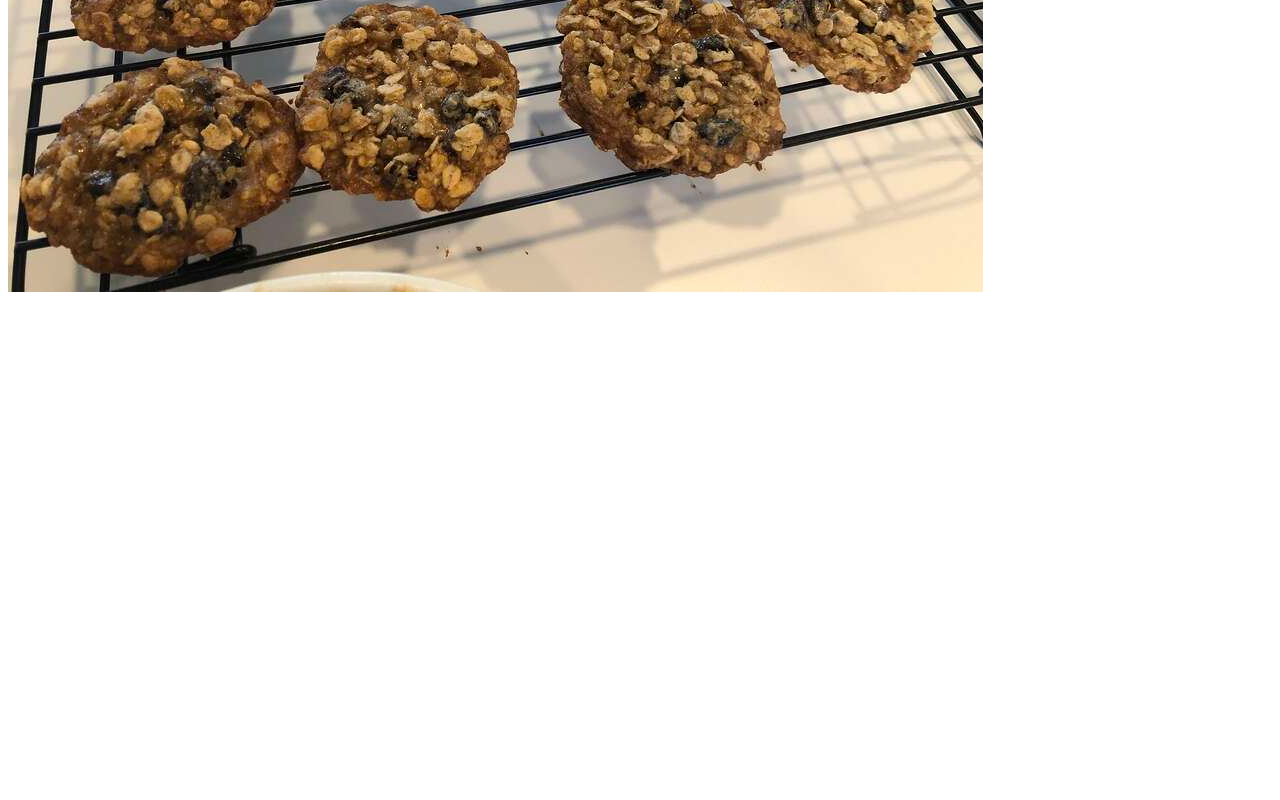
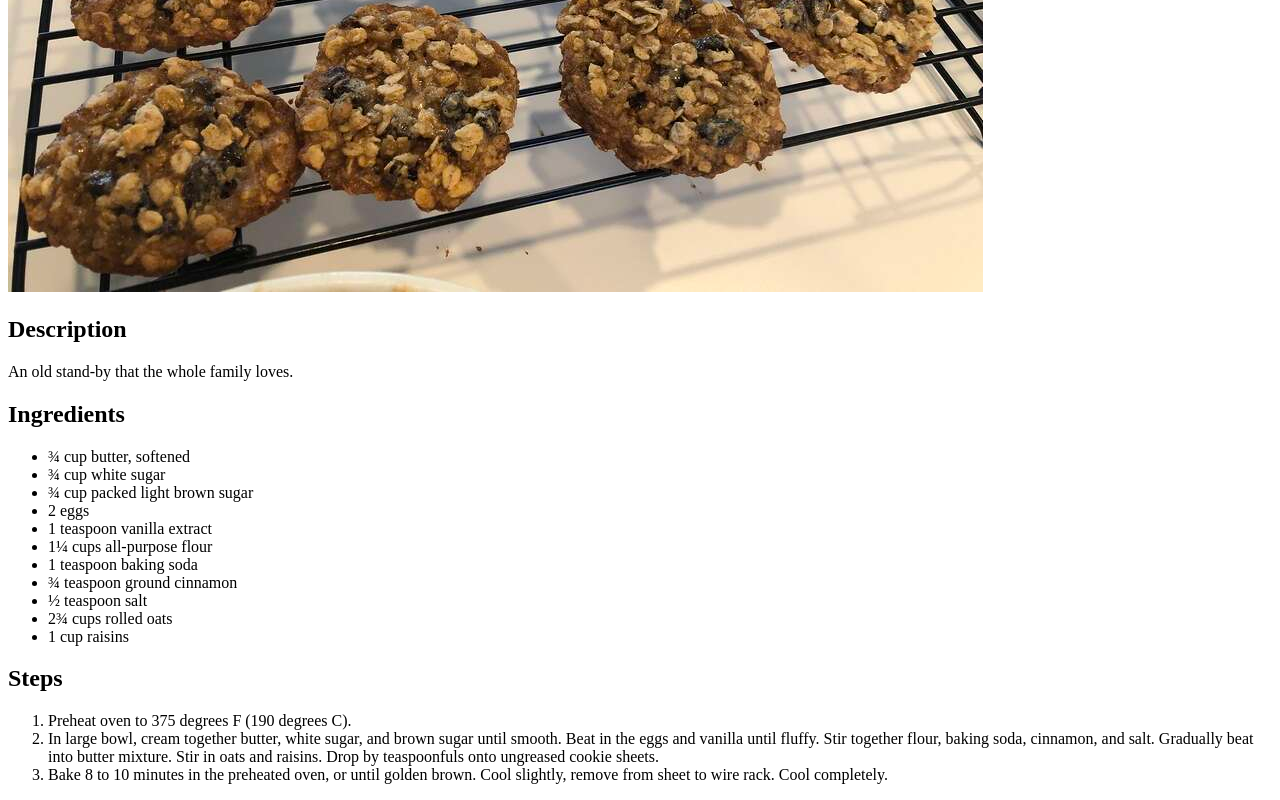
Before and after one commit to JBearCode/odin-recipes, a plain HTML site: page recipes/oatmeal-raisin-cookies.html in a window 1280 px wide. Shown: the part 440-1240 px from the top of the page. Before the commit the page ends 800 px from the top, so only its background shows below. Drawn offline with Linux system fonts and the light colour scheme.

Commit message:
Add oatmeal raisin ingredients and steps to oatmeal-raisin-cookies.html

```diff
--- a/recipes/oatmeal-raisin-cookies.html
+++ b/recipes/oatmeal-raisin-cookies.html
@@ -9,6 +9,28 @@
 <body>
 <h1>Oatmeal Raisin Cookies</h1>
 <img src="oatmeal-raisin-cookies.jpeg">
+<h2>Description</h2>
+<p>An old stand-by that the whole family loves.</p>
+<h2>Ingredients</h2>
+<ul>
+    <li>¾ cup butter, softened</li>
+    <li>¾ cup white sugar</li>
+    <li>¾ cup packed light brown sugar</li>
+    <li>2 eggs</li>
+    <li>1 teaspoon vanilla extract</li>
+    <li>1¼ cups all-purpose flour</li>
+    <li>1 teaspoon baking soda</li>
+    <li>¾ teaspoon ground cinnamon</li>
+    <li>½ teaspoon salt</li>
+    <li>2¾ cups rolled oats</li>
+    <li>1 cup raisins</li>
+</ul>
+<h2>Steps</h2>
+<ol>
+    <li>Preheat oven to 375 degrees F (190 degrees C).</li>
+    <li>In large bowl, cream together butter, white sugar, and brown sugar until smooth. Beat in the eggs and vanilla until fluffy. Stir together flour, baking soda, cinnamon, and salt. Gradually beat into butter mixture. Stir in oats and raisins. Drop by teaspoonfuls onto ungreased cookie sheets.</li>
+    <li>Bake 8 to 10 minutes in the preheated oven, or until golden brown. Cool slightly, remove from sheet to wire rack. Cool completely.</li>
+</ol>
 
 </body>
 </html>
```
Also changed, not shown: index.html (+2 -3 lines).
